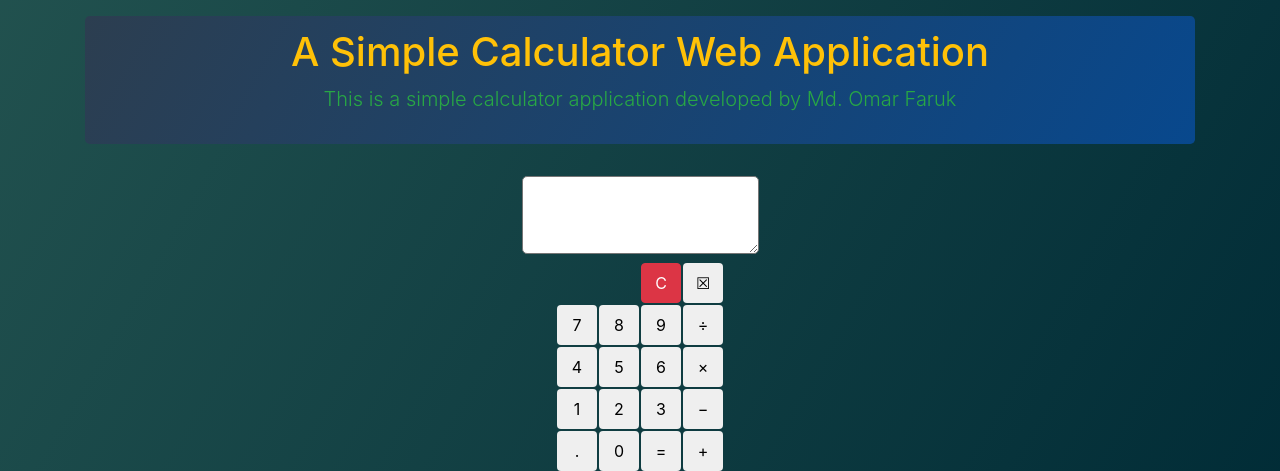
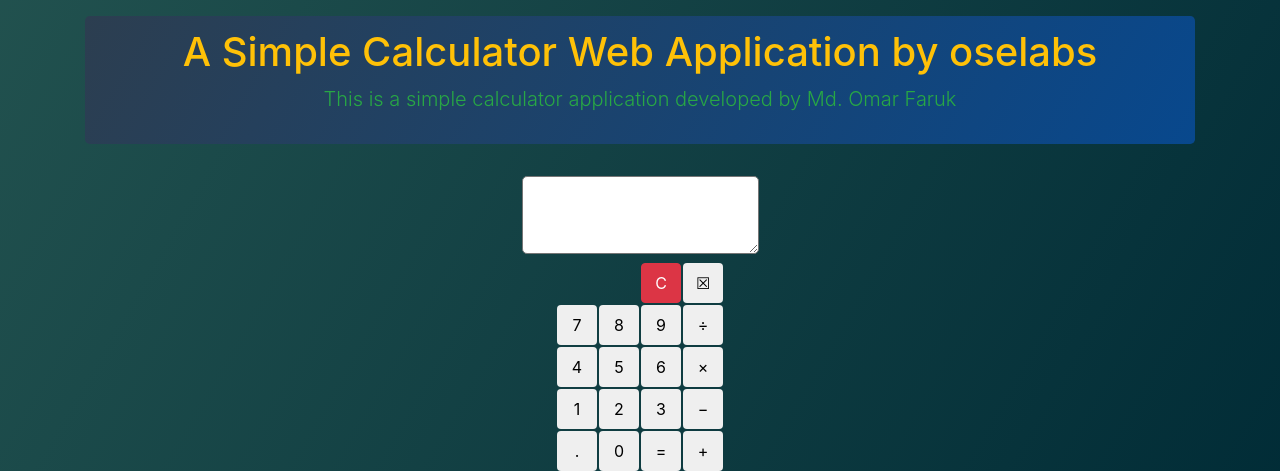
Before and after one commit to oselabs/oselabs-calculator, a Django app: page / in a window 1280 px wide. Shown: the part 66-537 px from the top of the page. Run offline with Django 3.2, Linux system fonts and the light colour scheme; some libraries are stand-ins or nearby versions; some web fonts are replaced.

Commit message:
Update index.html

```diff
--- a/A-Simple-Calculator-App-With-Django-and-JavaScript/templates/calcu_app/index.html
+++ b/A-Simple-Calculator-App-With-Django-and-JavaScript/templates/calcu_app/index.html
@@ -20,7 +20,7 @@
 <body>
 	<div class="container my-3">
 		<div class="jumbotron">
-			<h1 class="display-6 text-warning" style="margin-top: -5%; text-align: center;">A Simple Calculator Web Application</h1>
+			<h1 class="display-6 text-warning" style="margin-top: -5%; text-align: center;">A Simple Calculator Web Application by oselabs</h1>
 			<p class="lead text-center text-success" style="margin-bottom: -5%;">This is a simple calculator application developed by Md. Omar Faruk</p>
 		</div>
 
```
